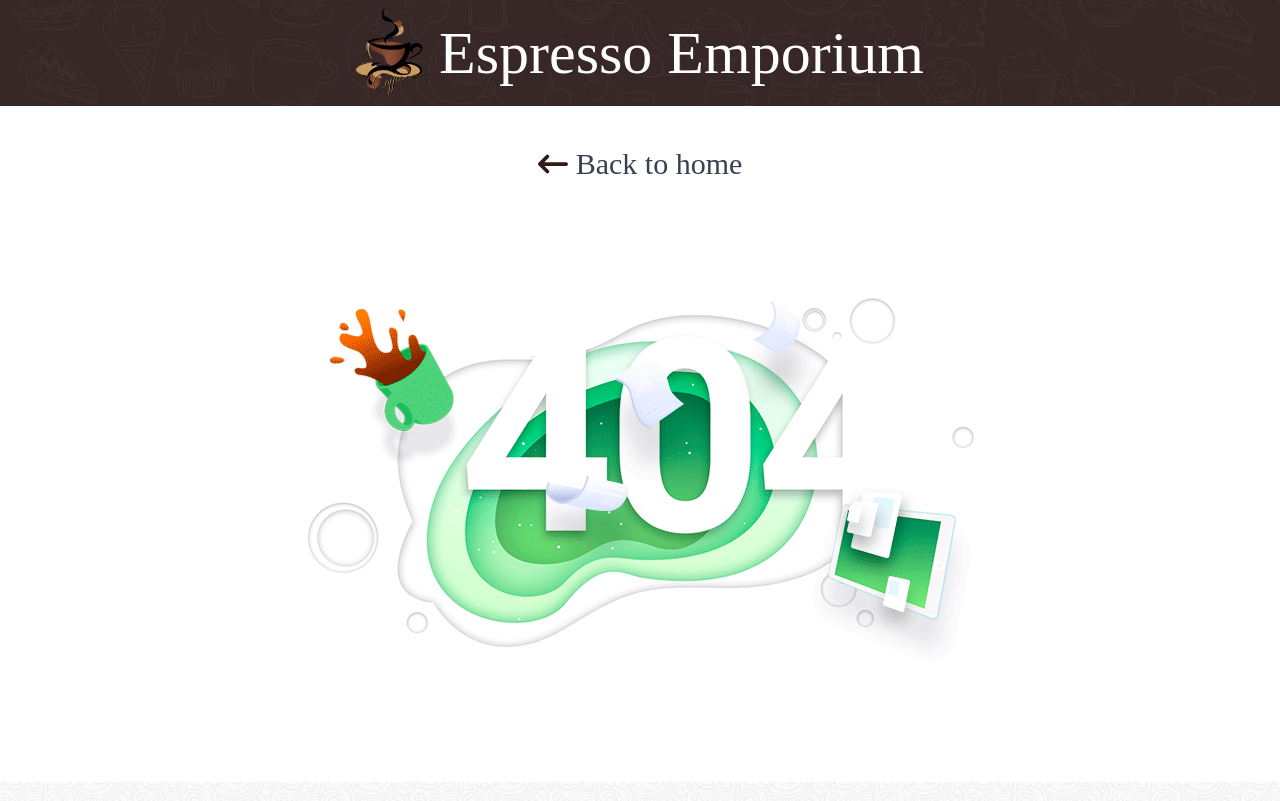
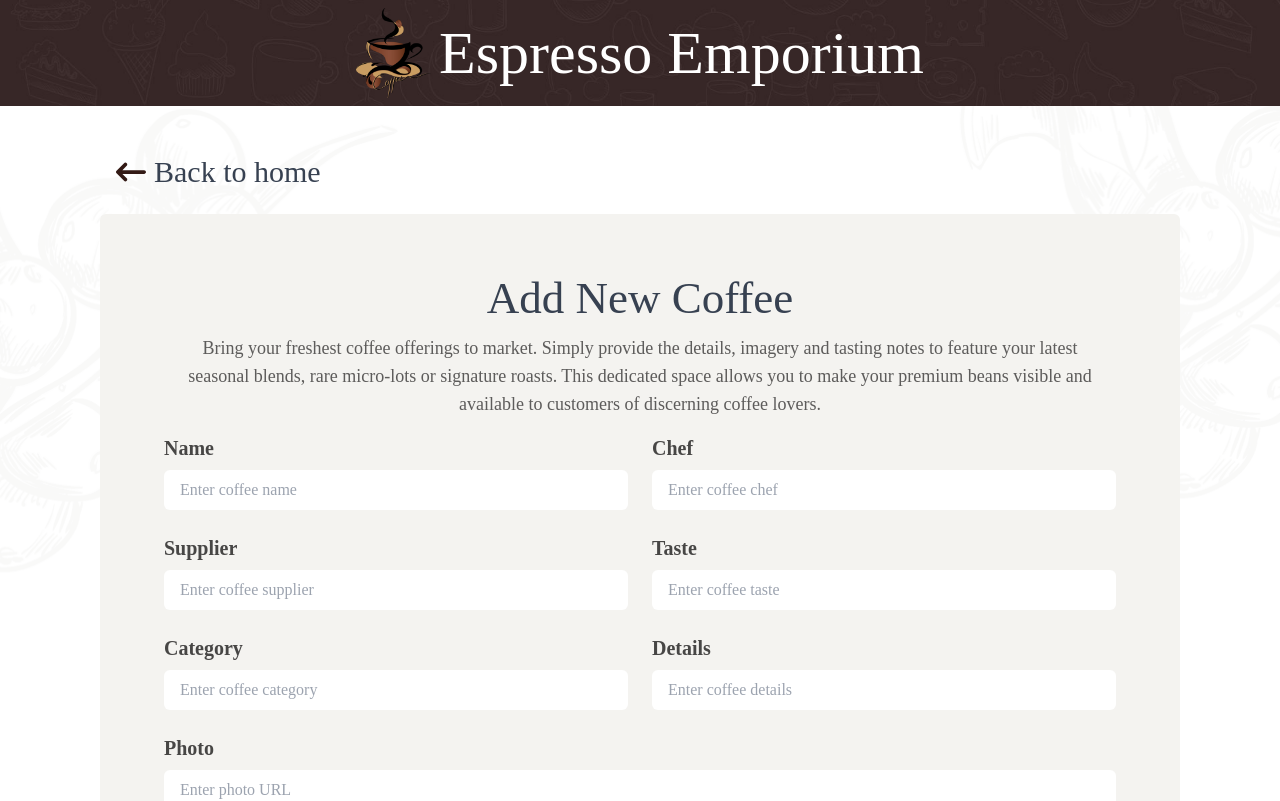
Before and after one commit to arnabsahawrk/coffee-store-client, a React (Vite) app: page /addCoffee in a window 1280 px wide. Shown: the top 801 px of the page. Built offline with nearby package versions, Linux system fonts and the light colour scheme; a web font is replaced by a local one.

Commit message:
ProductSection, and Products components added

```diff
--- a/index.html
+++ b/index.html
@@ -1,5 +1,5 @@
 <!DOCTYPE html>
-<html lang="en" class="scroll-smooth">
+<html lang="en" class="scroll-smooth focus:scroll-auto">
   <head>
     <meta charset="UTF-8" />
     <link
--- /dev/null
+++ b/src/components/AddCoffee/AddCoffee.jsx
@@ -0,0 +1,37 @@
+import addCoffeeBg from "../../assets/images/more/11.png";
+import { Link } from "react-router-dom";
+import { FaArrowLeftLong } from "react-icons/fa6";
+import AddCoffeeForm from "./AddCoffeeForm";
+
+const AddCoffee = () => {
+  return (
+    <section
+      style={{ backgroundImage: `url(${addCoffeeBg})` }}
+      className="bg-no-repeat bg-center bg-cover"
+    >
+      <div className="container mx-auto px-4 lg:px-[100px] py-10 space-y-4">
+        <Link
+          to="/"
+          className="inline-flex items-center gap-2 text-[#374151] text-3xl hover:bg-[#D2B48C] rounded-lg py-2 px-4"
+        >
+          <FaArrowLeftLong className="text-[#331A15]" /> Back to home
+        </Link>
+        <div className="space-y-4 bg-[#F4F3F0] rounded-md p-10 lg:p-16">
+          <h1 className="text-3xl md:text-4xl lg:text-[45px] text-[#374151] text-center">
+            Add New Coffee
+          </h1>
+          <p className="text-base md:text-lg text-[#1B1A1AB2] max-w-[932px] text-center mx-auto">
+            Bring your freshest coffee offerings to market. Simply provide the
+            details, imagery and tasting notes to feature your latest seasonal
+            blends, rare micro-lots or signature roasts. This dedicated space
+            allows you to make your premium beans visible and available to
+            customers of discerning coffee lovers.
+          </p>
+          <AddCoffeeForm />
+        </div>
+      </div>
+    </section>
+  );
+};
+
+export default AddCoffee;
--- /dev/null
+++ b/src/components/AddCoffee/AddCoffeeForm.jsx
@@ -0,0 +1,119 @@
+const AddCoffeeForm = () => {
+  const handleSubmit = (e) => {
+    e.preventDefault();
+    const form = e.target;
+    const coffeeName = form.coffeeName.value;
+    const chef = form.chef.value;
+    const supplier = form.supplier.value;
+    const taste = form.taste.value;
+    const category = form.category.value;
+    const details = form.details.value;
+    const coffeePic = form.coffeePic.value;
+
+    const coffee = {
+      coffeeName,
+      chef,
+      supplier,
+      taste,
+      category,
+      details,
+      coffeePic,
+    };
+
+    console.log(coffee);
+  };
+
+  return (
+    <form onSubmit={handleSubmit}>
+      <div className="grid grid-cols-1 md:grid-cols-2 gap-6">
+        <div className="space-y-2">
+          <label className="text-xl text-[#1B1A1ACC] font-semibold">Name</label>
+          <input
+            type="text"
+            name="coffeeName"
+            placeholder="Enter coffee name"
+            className="bg-[#FFFFFF] rounded-md py-2 px-4 w-full focus:outline-[#E3B577]"
+            required
+          />
+        </div>
+        <div className="space-y-2">
+          <label className="text-xl text-[#1B1A1ACC] font-semibold">Chef</label>
+          <input
+            type="text"
+            name="chef"
+            placeholder="Enter coffee chef"
+            className="bg-[#FFFFFF] rounded-md py-2 px-4 w-full focus:outline-[#E3B577]"
+            required
+          />
+        </div>
+        <div className="space-y-2">
+          <label className="text-xl text-[#1B1A1ACC] font-semibold">
+            Supplier
+          </label>
+          <input
+            type="text"
+            name="supplier"
+            placeholder="Enter coffee supplier"
+            className="bg-[#FFFFFF] rounded-md py-2 px-4 w-full focus:outline-[#E3B577]"
+            required
+          />
+        </div>
+        <div className="space-y-2">
+          <label className="text-xl text-[#1B1A1ACC] font-semibold">
+            Taste
+          </label>
+          <input
+            type="text"
+            name="taste"
+            placeholder="Enter coffee taste"
+            className="bg-[#FFFFFF] rounded-md py-2 px-4 w-full focus:outline-[#E3B577]"
+            required
+          />
+        </div>
+        <div className="space-y-2">
+          <label className="text-xl text-[#1B1A1ACC] font-semibold">
+            Category
+          </label>
+          <input
+            type="text"
+            name="category"
+            placeholder="Enter coffee category"
+            className="bg-[#FFFFFF] rounded-md py-2 px-4 w-full focus:outline-[#E3B577]"
+            required
+          />
+        </div>
+        <div className="space-y-2">
+          <label className="text-xl text-[#1B1A1ACC] font-semibold">
+            Details
+          </label>
+          <input
+            type="text"
+            name="details"
+            placeholder="Enter coffee details"
+            className="bg-[#FFFFFF] rounded-md py-2 px-4 w-full focus:outline-[#E3B577]"
+            required
+          />
+        </div>
+        <div className="space-y-2 col-auto md:col-span-2">
+          <label className="text-xl text-[#1B1A1ACC] font-semibold">
+            Photo
+          </label>
+          <input
+            type="url"
+            name="coffeePic"
+            placeholder="Enter photo URL"
+            className="bg-[#FFFFFF] rounded-md py-2 px-4 w-full focus:outline-[#E3B577]"
+          />
+        </div>
+      </div>
+      <button
+        type="submit"
+        className="border-2 border-[#331A15] bg-[#D2B48C] hover:bg-[#F5F4F1] rounded-md text-2xl text-[#331A15] hover:text-[#331A15] w-full py-2 mt-6"
+      >
+        Add Coffee
+      </button>
+    </form>
+  );
+};
+
+export default AddCoffeeForm;
--- a/src/components/Products/ProductSection.jsx
+++ b/src/components/Products/ProductSection.jsx
@@ -1,6 +1,7 @@
 import { SlCup } from "react-icons/sl";
 import productBg from "../../assets/images/more/1.png";
 import Products from "./Products";
+import { Link } from "react-router-dom";
 
 const ProductSection = () => {
   return (
@@ -13,9 +14,12 @@ const ProductSection = () => {
         <h1 className="text-[#331A15] text-3xl md:text-4xl lg:text-[55px]">
           Our Popular Products
         </h1>
-        <button className="bg-[#E3B577] border-2 border-[#331A15] py-1 px-4 text-white text-lg md:text-xl lg:text-2xl flex gap-2 items-center mx-auto">
+        <Link
+          to="addCoffee"
+          className="bg-[#E3B577] hover:bg-[#F5F4F1] border-2 border-[#331A15] py-1 px-4 text-white hover:text-[#331A15] text-lg md:text-xl lg:text-2xl inline-flex gap-2 items-center"
+        >
           Add Coffee <SlCup className="text-[#331A15] text-lg" />
-        </button>
+        </Link>
         <Products />
       </div>
     </section>
--- /dev/null
+++ b/src/pages/AddCoffeePage.jsx
@@ -0,0 +1,17 @@
+import { Helmet } from "react-helmet-async";
+import AddCoffee from "../components/AddCoffee/AddCoffee";
+
+const AddCoffeePage = () => {
+  return (
+    <>
+      <Helmet>
+        <title>Add Coffee</title>
+      </Helmet>
+      <section>
+        <AddCoffee />
+      </section>
+    </>
+  );
+};
+
+export default AddCoffeePage;
--- a/src/pages/ErrorPage.jsx
+++ b/src/pages/ErrorPage.jsx
@@ -4,11 +4,11 @@ import errorIMG from "../assets/images/404/404.gif";
 
 const ErrorPage = () => {
   return (
-    <section className="container mx-auto px-4 pt-10">
+    <section className="container mx-auto px-4 pt-10 lg:px-[100px]">
       <div className="flex flex-col items-center justify-center">
         <Link
           to="/"
-          className="flex items-center gap-2 text-[#374151] text-3xl"
+          className="flex items-center gap-2 text-[#374151] text-3xl hover:bg-[#D2B48C] rounded-lg py-2 px-4"
         >
           <FaArrowLeftLong className="text-[#331A15]" /> Back to home
         </Link>
--- a/src/routes/Routes.jsx
+++ b/src/routes/Routes.jsx
@@ -2,6 +2,7 @@ import { createBrowserRouter } from "react-router-dom";
 import MainLayout from "../layouts/MainLayout";
 import ErrorLayout from "../layouts/ErrorLayout";
 import HomePage from "../pages/HomePage";
+import AddCoffeePage from "../pages/AddCoffeePage";
 
 const router = createBrowserRouter([
   {
@@ -13,6 +14,10 @@ const router = createBrowserRouter([
         index: true,
         element: <HomePage />,
       },
+      {
+        path: "/addCoffee",
+        element: <AddCoffeePage />,
+      },
     ],
   },
 ]);
```
